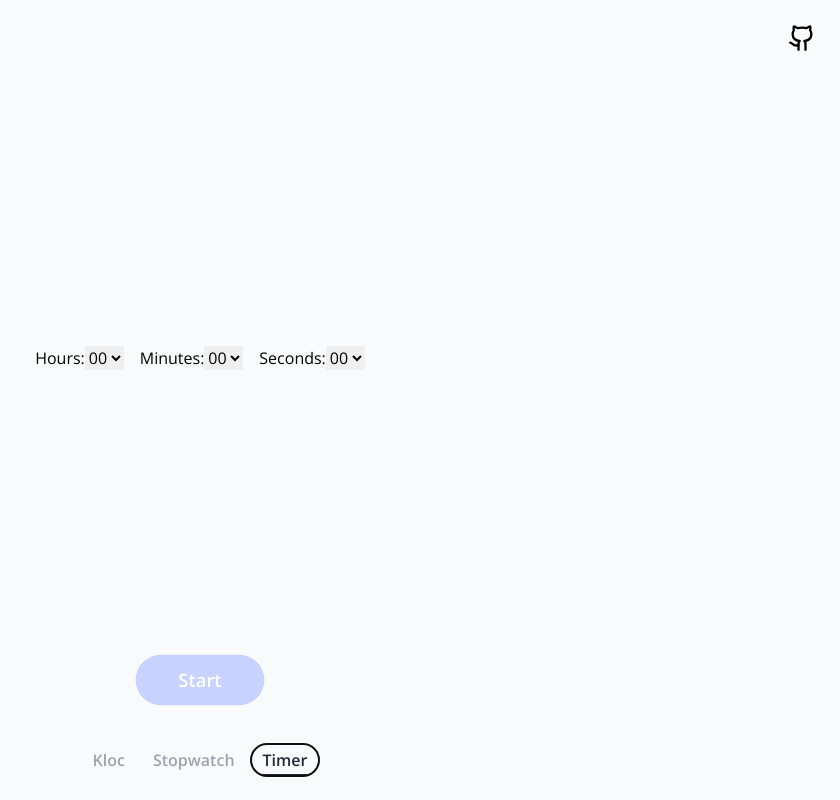
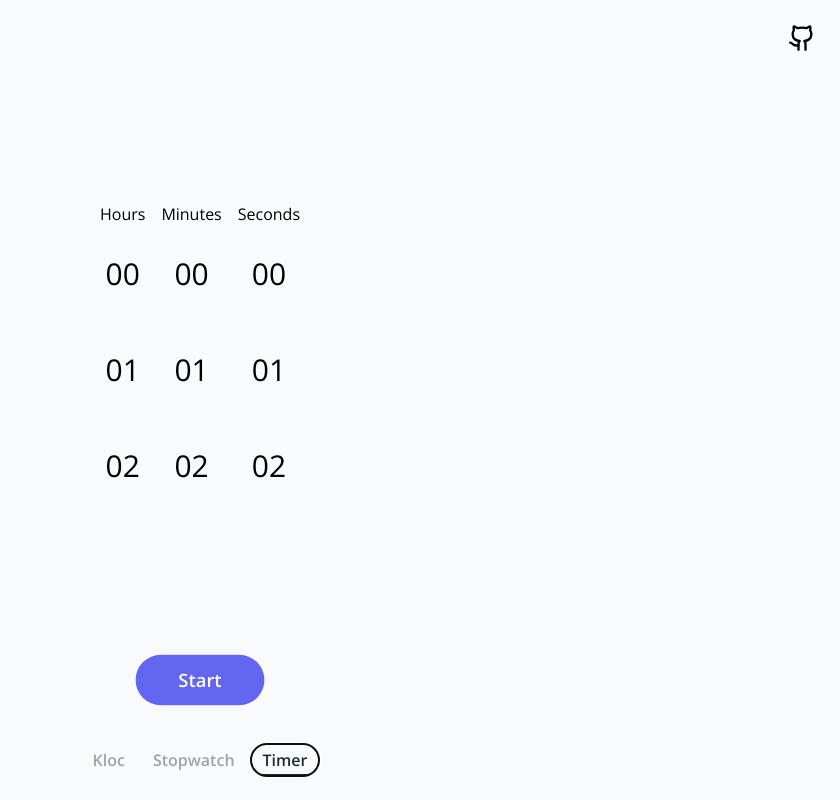
Before and after one commit to abizek/kloc, a React (Vite) app: page / in a window 1280 px wide. Both pictures are taken after a click on the tab "Timer". Shown: the whole page, without its empty margins (440-1280 px from the left). Built offline with nearby package versions, Linux system fonts and the light colour scheme.

Commit message:
scrollable timer input

```diff
--- /dev/null
+++ b/src/components/TimerInput.tsx
@@ -0,0 +1,60 @@
+import { useMotionValueEvent, useScroll } from 'framer-motion'
+import { useRef } from 'react'
+
+type TimerInputProps = {
+  label: string
+  values: string[]
+  onChange: (value: string) => void
+}
+
+type ValueItemProps = {
+  value: string
+  containerRef: React.RefObject<HTMLDivElement>
+  onChange: (value: string) => void
+}
+
+export function TimerInput({ label, values, onChange }: TimerInputProps) {
+  const ref = useRef<HTMLDivElement>(null)
+
+  return (
+    <div>
+      {label}
+      <div
+        ref={ref}
+        className="relative h-72 snap-y snap-mandatory overflow-y-scroll text-3xl no-scrollbar"
+      >
+        {values.map((value) => (
+          <ValueItem
+            key={value}
+            value={value}
+            containerRef={ref}
+            onChange={onChange}
+          />
+        ))}
+      </div>
+    </div>
+  )
+}
+
+function ValueItem({ value, containerRef, onChange }: ValueItemProps) {
+  const ref = useRef<HTMLDivElement>(null)
+  const { scrollYProgress } = useScroll({
+    container: containerRef,
+    target: ref,
+  })
+
+  useMotionValueEvent(scrollYProgress, 'change', (latest) => {
+    if (latest === 0.5) {
+      onChange(value)
+    }
+  })
+
+  return (
+    <div
+      ref={ref}
+      className="flex h-24 snap-center items-center justify-center"
+    >
+      {value}
+    </div>
+  )
+}
--- a/src/pages/Timer.tsx
+++ b/src/pages/Timer.tsx
@@ -4,6 +4,7 @@ import { useMachine } from '@xstate/react'
 import { timerMachine } from '../machines/timer'
 import { TimerTimeView } from '../components/TimeView'
 import { TimerFooter } from '../components/TimerFooter'
+import { TimerInput } from '../components/TimerInput'
 
 export function Timer() {
   const [hours, setHours] = useState('00')
@@ -15,63 +16,33 @@ export function Timer() {
     <div className="relative z-10 grid size-full grid-rows-[auto_80px] place-items-center">
       {timer.matches('stopped') ? (
         <div className="flex gap-4">
-          <label>
-            Hours:
-            <select
-              data-cy="hours-select"
-              name="hours"
-              value={hours}
-              onChange={(event) => {
-                setHours(event.target.value)
-              }}
-            >
-              {Array(100)
-                .fill(0)
-                .map((_, index) => (
-                  <option key={index} value={index}>
-                    {prefixZero(index)}
-                  </option>
-                ))}
-            </select>
-          </label>
-          <label>
-            Minutes:
-            <select
-              data-cy="minutes-select"
-              name="minutes"
-              value={minutes}
-              onChange={(event) => {
-                setMinutes(event.target.value)
-              }}
-            >
-              {Array(60)
-                .fill(0)
-                .map((_, index) => (
-                  <option key={index} value={index}>
-                    {prefixZero(index)}
-                  </option>
-                ))}
-            </select>
-          </label>
-          <label>
-            Seconds:
-            <select
-              data-cy="seconds-select"
-              name="seconds"
-              value={seconds}
-              onChange={(event) => {
-                setSeconds(event.target.value)
-              }}
-            >
-              {Array(60)
-                .fill(0)
-                .map((_, index) => (
-                  <option key={index} value={index}>
-                    {prefixZero(index)}
-                  </option>
-                ))}
-            </select>
-          </label>
+          <TimerInput
+            label="Hours"
+            values={Array(100)
+              .fill(0)
+              .map((_, index) => prefixZero(index))}
+            onChange={(value) => {
+              setHours(value)
+            }}
+          />
+          <TimerInput
+            label="Minutes"
+            values={Array(60)
+              .fill(0)
+              .map((_, index) => prefixZero(index))}
+            onChange={(value) => {
+              setMinutes(value)
+            }}
+          />
+          <TimerInput
+            label="Seconds"
+            values={Array(60)
+              .fill(0)
+              .map((_, index) => prefixZero(index))}
+            onChange={(value) => {
+              setSeconds(value)
+            }}
+          />
         </div>
       ) : (
         <TimerTimeView time={timer.context.remaining} />
--- a/tailwind.config.js
+++ b/tailwind.config.js
@@ -1,5 +1,6 @@
 /** @type {import('tailwindcss').Config} */
 import defaultTheme from 'tailwindcss/defaultTheme'
+import plugin from 'tailwindcss/plugin'
 
 export default {
   content: ['./index.html', './src/**/*.{ts,tsx}'],
@@ -10,5 +11,17 @@ export default {
     },
     extend: {},
   },
-  plugins: [],
+  plugins: [
+    plugin(function ({ addUtilities }) {
+      addUtilities({
+        '.no-scrollbar': {
+          'scrollbar-width': 'none',
+          '-ms-overflow-style': 'none',
+        },
+        '.no-scrollbar::webkit-scrollbar': {
+          display: 'none',
+        },
+      })
+    }),
+  ],
 }
```
